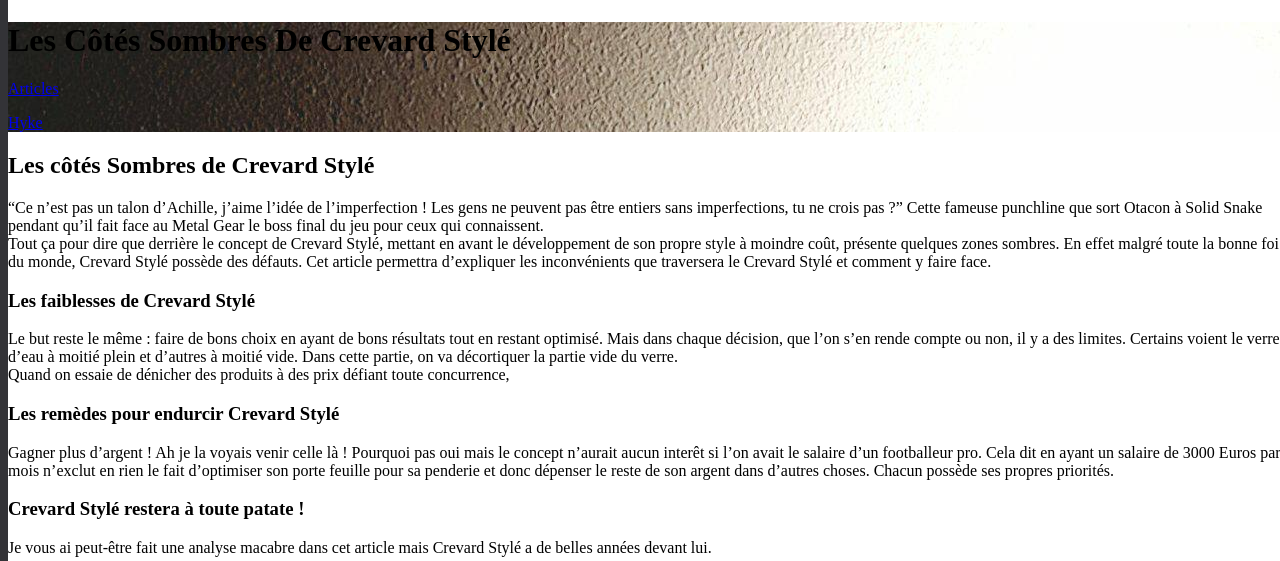
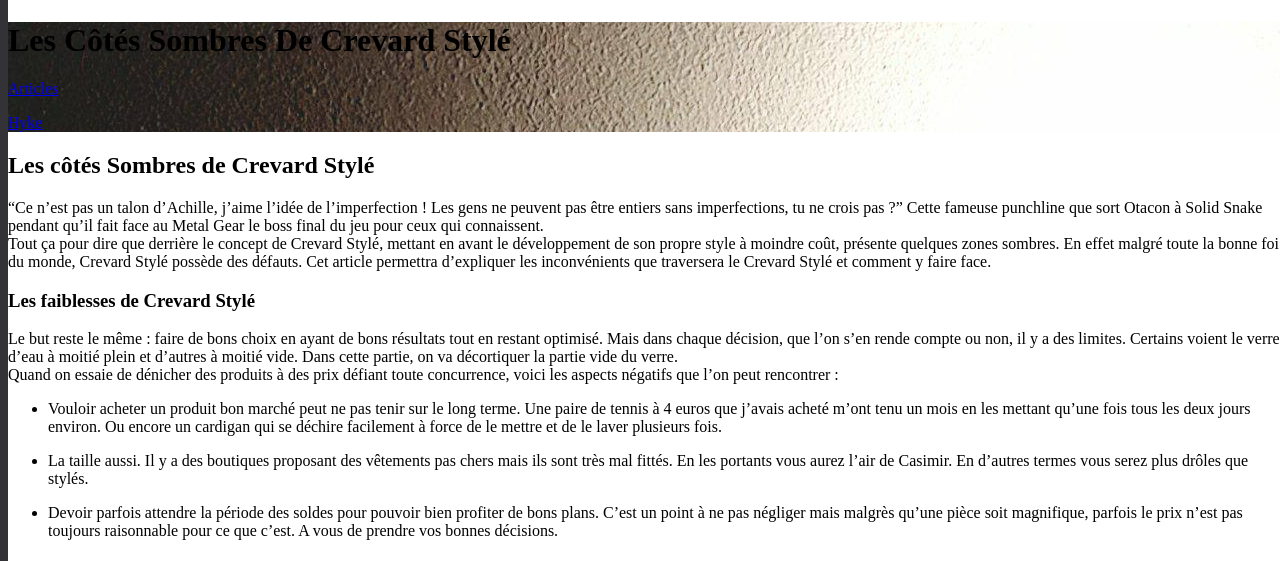
Before and after one commit to darkh2/darkh2.github.io, a Jekyll site: the page built from _posts/2017-11-03-Les-côtés-Sombres-de-Crevard-Stylé.md, in a window 1280 px wide. Shown: the part 255-816 px from the top of the page. Built offline with Jekyll 4.4.1, drawn with Linux system fonts in a browser that asks for light colours; comment, search, counter and statistics services are not loaded.

Commit message:
Create 2017-11-03-Les-côtés-Sombres-de-Crevard-Stylé.md

```diff
--- a/_posts/2017-11-03-Les-côtés-Sombres-de-Crevard-Stylé.md
+++ b/_posts/2017-11-03-Les-côtés-Sombres-de-Crevard-Stylé.md
@@ -15,7 +15,13 @@
 ### Les faiblesses de Crevard Stylé
 
 Le but reste le même : faire de bons choix en ayant de bons résultats tout en restant optimisé. Mais dans chaque décision, que l'on s'en rende compte ou non, il y a des limites. Certains voient le verre d'eau à moitié plein et d'autres à moitié vide. Dans cette partie, on va décortiquer la partie vide du verre.
-Quand on essaie de dénicher des produits à des prix défiant toute concurrence,
+Quand on essaie de dénicher des produits à des prix défiant toute concurrence, voici les aspects négatifs que l'on peut rencontrer :
+
+* Vouloir acheter un produit bon marché peut ne pas tenir sur le long terme. Une paire de tennis à 4 euros que j'avais acheté m'ont tenu un mois en les mettant qu'une fois tous les deux jours environ. Ou encore un cardigan qui se déchire facilement à force de le mettre et de le laver plusieurs fois.
+
+* La taille aussi. Il y a des boutiques proposant des vêtements pas chers mais ils sont très mal fittés. En les portants vous aurez l'air de Casimir. En d'autres termes vous serez plus drôles que stylés.
+
+* Devoir parfois attendre la période des soldes pour pouvoir bien profiter de bons plans. C'est un point à ne pas négliger mais malgrès qu'une pièce soit magnifique, parfois le prix n'est pas toujours raisonnable pour ce que c'est. A vous de prendre vos bonnes décisions.
 
 ### Les remèdes pour endurcir Crevard Stylé
 
```
